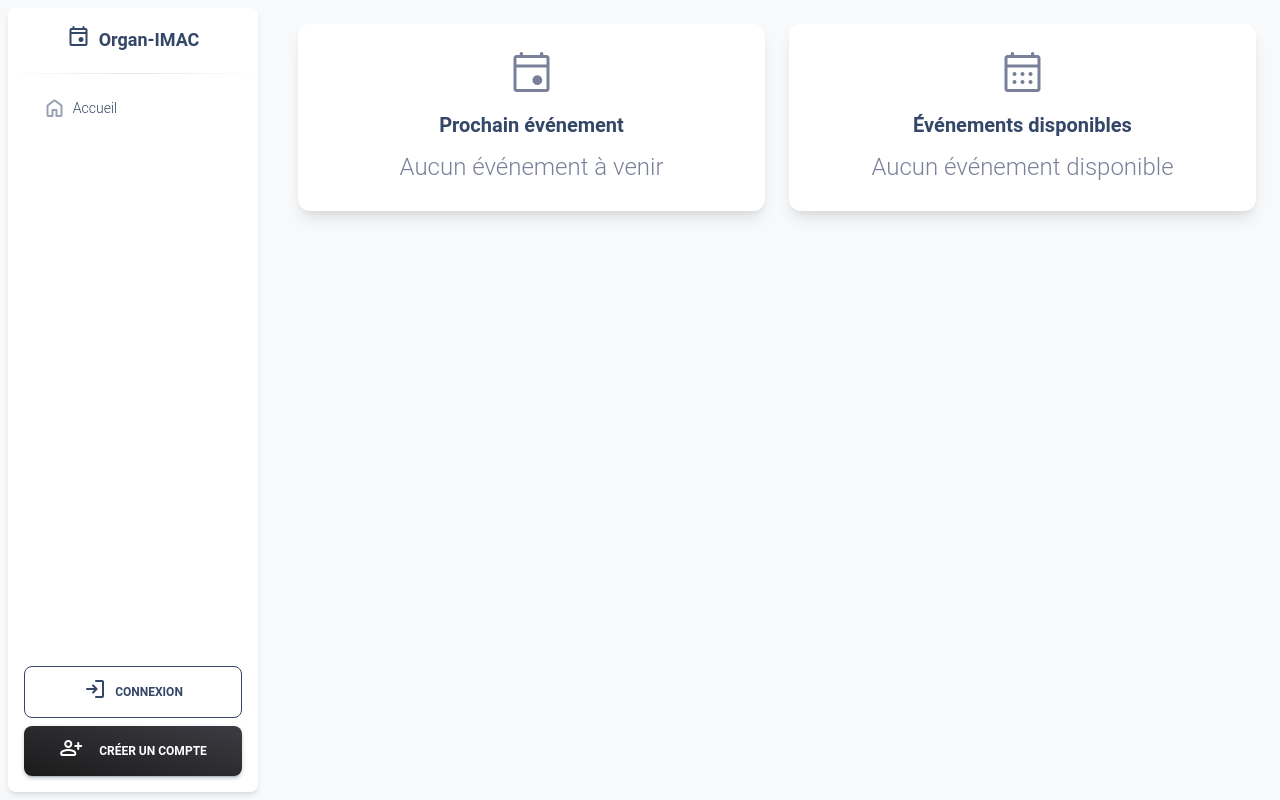
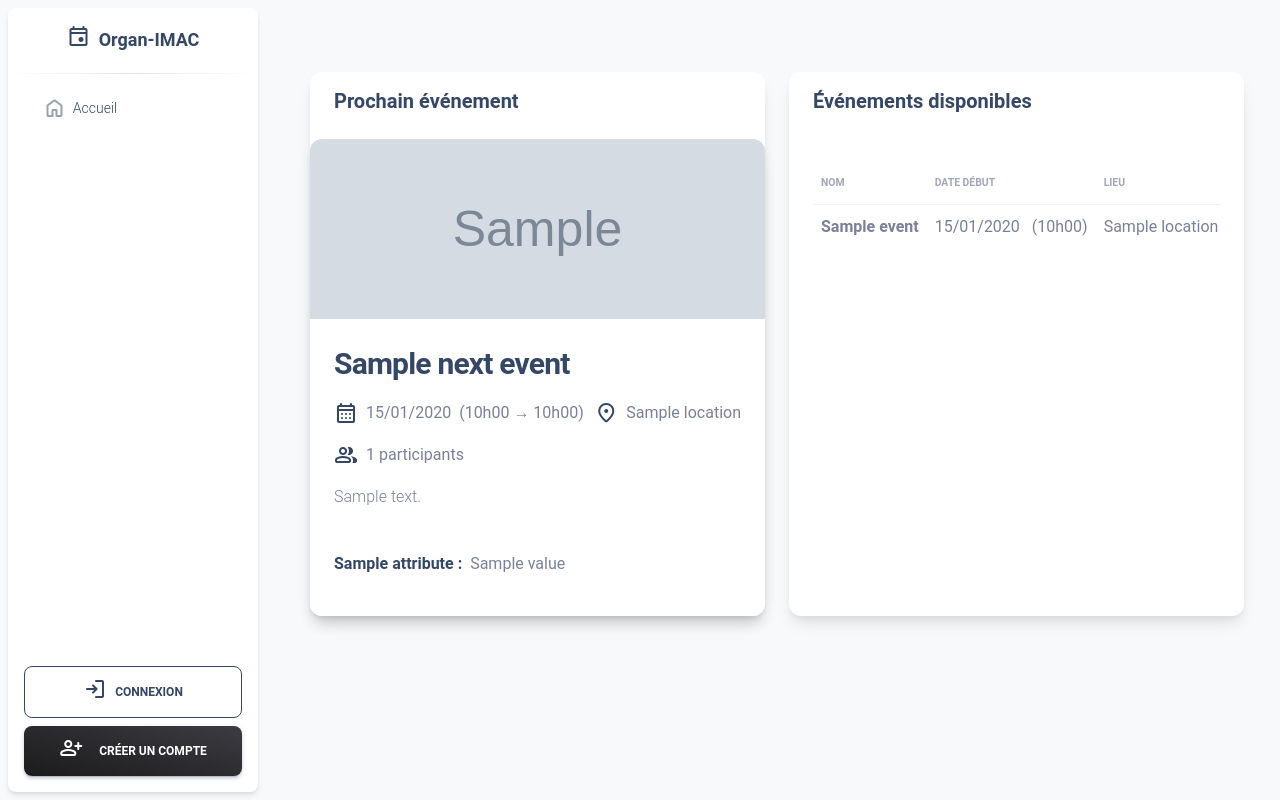
Before and after one commit to NilsMT/imac-wk-prog-web, a Flask app: template app/templates/pages/dashboard.html in a window 1280 px wide. Run offline with Flask 3, Linux system fonts and the light colour scheme; the template is opened without the code that fills it: most values are stand-ins (such as "Sample title", 1, 10 or a date in 2020); grey boxes marked "Sample" are stand-in pictures; some libraries are stand-ins or nearby versions.

Commit message:
Dashboard

```diff
--- a/app/main.py
+++ b/app/main.py
@@ -10,6 +10,16 @@ import database
 
 app = Flask(__name__)
 app.secret_key = secrets.token_hex(32)
+
+UPLOAD_FOLDER = os.path.join('app', 'static', 'uploads')
+ALLOWED_EXTENSIONS = {'png', 'jpg', 'jpeg', 'gif'}
+MAX_FILE_SIZE = 16 * 1024 * 1024  # 16 Mo
+
+app.config['UPLOAD_FOLDER'] = UPLOAD_FOLDER
+app.config['MAX_CONTENT_LENGTH'] = MAX_FILE_SIZE
+app.config['ALLOWED_EXTENSIONS'] = ALLOWED_EXTENSIONS
+
+os.makedirs(UPLOAD_FOLDER, exist_ok=True)
 
 #############################
 #routes
--- a/app/routes/event.py
+++ b/app/routes/event.py
@@ -1,7 +1,18 @@
 from flask import Blueprint, request, session, jsonify
+from werkzeug.utils import secure_filename
+import os
+from datetime import datetime
 import service.event
 
 event_bp = Blueprint("event", __name__)
+
+UPLOAD_FOLDER = os.path.join('app', 'static', 'uploads')
+ALLOWED_EXTENSIONS = {'png', 'jpg', 'jpeg', 'gif'}
+MAX_FILE_SIZE = 16 * 1024 * 1024  # 16 Mo
+
+def allowed_file(filename):
+    return '.' in filename and \
+           filename.rsplit('.', 1)[1].lower() in ALLOWED_EXTENSIONS
 
 #create event
 @event_bp.route("/event", methods=['POST'])
@@ -9,7 +20,26 @@ def createEvent():
     user = session.get("user")
     data_event = request.form
 
-    messsage, status = service.event.createEvent(data_event, user["id_user"])
+    image_url = None
+    if 'image' in request.files:
+        file = request.files['image']
+        if file.filename != '':
+            if not allowed_file(file.filename):
+                return jsonify({"message": 'Type de fichier non autorisé (PNG, JPG, JPEG, GIF uniquement).'}), 400
+
+            try:
+                filename = secure_filename(file.filename)
+                unique_filename = f"{datetime.now().strftime('%Y%m%d%H%M%S')}_{filename}"
+                filepath = os.path.join(
+                    UPLOAD_FOLDER,
+                    unique_filename
+                )
+                file.save(filepath)
+                image_url = f"/static/uploads/{unique_filename}"
+            except Exception as e:
+                return jsonify({"message": f"Erreur lors de l'upload de l'image : {str(e)}"}), 500
+
+    messsage, status = service.event.createEvent(data_event, user["id_user"], image_url)
     return jsonify({"message" : messsage}), status
 
 #delete event
--- a/app/routes/page.py
+++ b/app/routes/page.py
@@ -1,4 +1,5 @@
 from flask import Blueprint, render_template, session
+import service.event
 
 page_bp = Blueprint("page", __name__)
 
@@ -6,7 +7,9 @@ page_bp = Blueprint("page", __name__)
 def index():
     user = session.get("user")
     if user:
-        return render_template("pages/dashboard.html", current_user=user)
+        next_event = service.event.getNextEvent(user["id_user"])[0]
+        events = service.event.getAllNextEvents()[0]
+        return render_template("pages/dashboard.html", current_user=user, next_event=next_event, events=events)
     else :
         return render_template("pages/no-auth.html")
 
--- a/app/static/assets/css/main.css
+++ b/app/static/assets/css/main.css
@@ -1,3 +1,7 @@
 .sidenav {
   z-index: 1000 !important;
 }
+
+.vh-80 {
+  min-height: 80vh !important;
+}
--- a/app/static/assets/css/pages/login-register.css
+++ b/app/static/assets/css/pages/login-register.css
@@ -1,6 +1,3 @@
-.vh-80 {
-  min-height: 80vh !important;
-}
 .card {
   border-radius: 1rem;
   border: none;
--- a/app/static/assets/css/pages/no-auth.css
+++ b/app/static/assets/css/pages/no-auth.css
@@ -1,6 +1,3 @@
-.vh-80 {
-  min-height: 80vh !important;
-}
 .display-2 {
   font-size: 4rem;
   font-weight: 700;
--- /dev/null
+++ b/app/templates/components/nextCard.html
@@ -0,0 +1,96 @@
+{% if next_event %}
+<div class="card shadow-lg h-100">
+  {% if next_event.image %}
+  <img
+    src="{{ next_event.image }}"
+    class="card-img-top"
+    alt="Image de l'événement"
+    style="height: 180px; object-fit: cover"
+  />
+  {% else %}
+  <img
+    src="{{ url_for('static', filename='uploads/default.jpg') }}"
+    class="card-img-top"
+    alt="Image de l'événement"
+    style="height: 180px; object-fit: cover"
+  />
+  {% endif %}
+
+  <div class="card-body p-4">
+    <h3 class="card-title text-dark mb-3">{{ next_event.name }}</h3>
+
+    <div
+      class="d-flex justify-content-between mb-3 text-muted align-items-center"
+    >
+      <div class="d-flex align-items-center">
+        <i class="material-symbols-rounded me-2 text-dark">calendar_month</i>
+        {% if next_event.end_date[:10] == next_event.start_date[:10] %}
+        <span>
+          {{ next_event.start_date[8:10] }}/{{ next_event.start_date[5:7] }}/{{
+          next_event.start_date[0:4] }}
+        </span>
+        <span class="text-muted ps-2">
+          ({{ (next_event.start_date[11:16]).replace(":", "h") }} → {{
+          (next_event.end_date[11:16]).replace(":", "h") }})
+        </span>
+        {% else %}
+        <span>
+          {{ next_event.start_date[8:10] }}/{{ next_event.start_date[5:7] }}/{{
+          next_event.start_date[0:4] }} ({{
+          (next_event.start_date[11:16]).replace(":", "h") }})
+        </span>
+        <span class="text-muted px-2">→</span>
+        <span class="text-muted">
+          {{ next_event.end_date[8:10] }}/{{ next_event.end_date[5:7] }}/{{
+          next_event.end_date[0:4] }} ({{
+          (next_event.end_date[11:16]).replace(":", "h") }})
+        </span>
+        {% endif %}
+      </div>
+      <div class="d-flex align-items-center">
+        <i class="material-symbols-rounded me-2 text-dark">location_on</i>
+        <span>{{ next_event.location }}</span>
+      </div>
+    </div>
+
+    <div class="d-flex align-items-center mb-3">
+      <i class="material-symbols-rounded me-2 text-dark">group</i>
+      <span>{{ next_event.nb_participants }} participants</span>
+    </div>
+
+    <p class="card-text text-muted mb-4">
+      {{ next_event.description|safe if next_event.description else "Aucune
+      description" }}
+    </p>
+
+    {% if next_event.attributes %}
+    <hr />
+    <div class="mb-3">
+      {% for attribute in next_event.attributes %}
+      <div class="d-flex align-items-center">
+        <span class="me-2 text-dark text-bold">{{ attribute.name }} :</span>
+        <span>{{ attribute.value }}</span>
+      </div>
+      {% endfor %}
+    </div>
+    {% endif %}
+  </div>
+</div>
+{% else %}
+<!-- Card vide si aucun événement -->
+<div class="card h-100 shadow-lg border-0">
+  <div
+    class="card-body d-flex flex-column justify-content-center align-items-center text-muted"
+    style="min-height: 300px"
+  >
+    <i class="material-symbols-rounded fs-1 mb-3">event_busy</i>
+    <h5 class="card-title text-center">Aucun événement à venir</h5>
+    <p class="card-text text-center mb-4">
+      Vous ne participez à aucun événement pour le moment.
+    </p>
+    <a href="/events" class="btn bg-gradient-dark px-4 py-2">
+      Découvrir les événements
+    </a>
+  </div>
+</div>
+{% endif %}
--- /dev/null
+++ b/app/templates/components/nextEvents.html
@@ -0,0 +1,36 @@
+<div class="card-body">
+  <div class="table-responsive">
+    <table class="table align-items-center mb-0">
+      <thead>
+        <tr>
+          <th
+            class="text-uppercase text-secondary text-xxs font-weight-bolder opacity-7 ps-2"
+          >
+            Nom
+          </th>
+          <th
+            class="text-uppercase text-secondary text-xxs font-weight-bolder opacity-7 ps-2"
+          >
+            Date début
+          </th>
+          <th
+            class="text-uppercase text-secondary text-xxs font-weight-bolder opacity-7 ps-2"
+          >
+            Lieu
+          </th>
+          <th class="text-secondary opacity-7 ps-2"></th>
+        </tr>
+      </thead>
+      <tbody>
+        {% if events|length == 0 %}
+        <tr>
+          <td colspan="4" class="text-center text-secondary">
+            Aucun événement disponible.
+          </td>
+        </tr>
+        {% else %} {% for event in events %} {% include
+        'components/nextEventsRow.html' %} {% endfor %} {% endif %}
+      </tbody>
+    </table>
+  </div>
+</div>
--- /dev/null
+++ b/app/templates/components/nextEventsRow.html
@@ -0,0 +1,30 @@
+<tr>
+  <td class="align-middle">
+    <span class="text-secondary font-weight-bold">{{ event.name }}</span>
+  </td>
+  <td class="align-middle">
+    <span class="text-secondary font-weight-normal">
+      {{ event.start_date[8:10] }}/{{ event.start_date[5:7] }}/{{
+      event.start_date[0:4] }}
+    </span>
+    <span class="text-secondary font-weight-normal ps-2">
+      ({{ (event.start_date[11:16]).replace(":", "h") }})
+    </span>
+  </td>
+  <td class="align-middle">
+    <span class="text-secondary font-weight-normal">{{ event.location }}</span>
+  </td>
+  <td class="align-middle text-right text-xs">
+    <a
+      href="javascript:;"
+      class="text-secondary font-weight-normal material-symbols-rounded"
+      data-bs-toggle="tooltip"
+      data-bs-placement="top"
+      title="Voir l'événement"
+      data-container="body"
+      data-animation="true"
+    >
+      eye_tracking
+    </a>
+  </td>
+</tr>
--- a/app/templates/pages/dashboard.html
+++ b/app/templates/pages/dashboard.html
@@ -1,34 +1,26 @@
 {% extends "base.html" %} {% block title %}Tableau de bord - Organ-IMAC{%
 endblock %} {% block content %}
-<div class="container-fluid h-100">
-  <div class="row mb-4">
-    <div class="col-lg-6 col-md-6 mb-4">
+<div
+  class="container-fluid vh-80 d-flex align-items-center justify-content-center"
+>
+  <div class="row w-100 g-4">
+    <div class="col-lg-6 col-md-12">
       <div class="card h-100 shadow-lg">
-        <div
-          class="card-body d-flex flex-column justify-content-center align-items-center"
-        >
-          <i class="material-symbols-rounded fs-1 mb-3">event</i>
-          <h5 class="card-title text-center">Prochain événement</h5>
-          <p class="card-text text-center fs-4 text-muted">
-            Aucun événement à venir
-          </p>
+        <div class="card-header bg-transparent pt-3">
+          <h5 class="text-dark mb-0">Prochain événement</h5>
         </div>
+        {% include 'components/nextCard.html' %}
       </div>
     </div>
 
-    <div class="col-lg-6 col-md-6 mb-4">
+    <div class="col-lg-6 col-md-12">
       <div class="card h-100 shadow-lg">
-        <div
-          class="card-body d-flex flex-column justify-content-center align-items-center"
-        >
-          <i class="material-symbols-rounded fs-1 mb-3">calendar_month</i>
-          <h5 class="card-title text-center">Événements disponibles</h5>
-          <p class="card-text text-center fs-4 text-muted">
-            Aucun événement disponible
-          </p>
+        <div class="card-header bg-transparent pt-3">
+          <h5 class="text-dark mb-0">Événements disponibles</h5>
         </div>
+        {% include 'components/nextEvents.html' %}
       </div>
     </div>
   </div>
+  {% endblock %}
 </div>
-{% endblock %}
```
Also changed, not shown: app/model/event.py (+13 -6 lines), app/service/event.py (+54 -7 lines), app/static/assets/js/services/event.js (added, +13 -0 lines), app/static/uploads/default.jpg (added), db/database.db.
